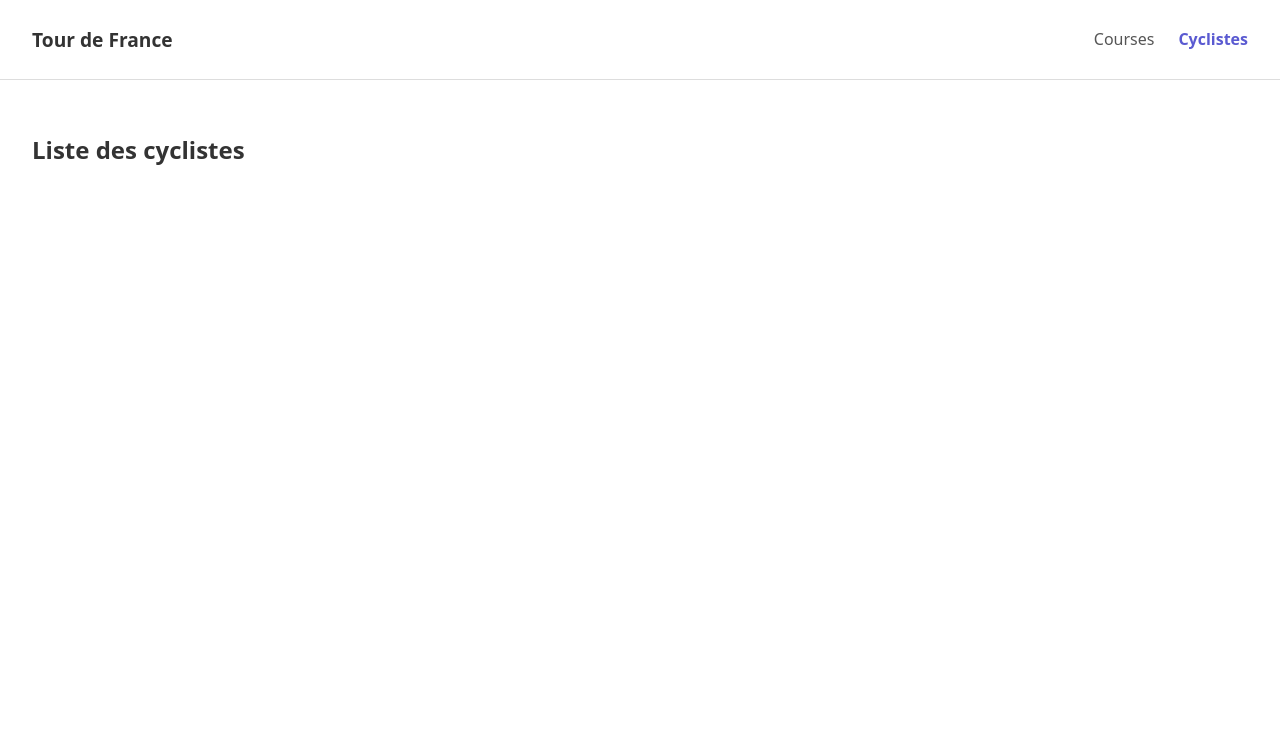
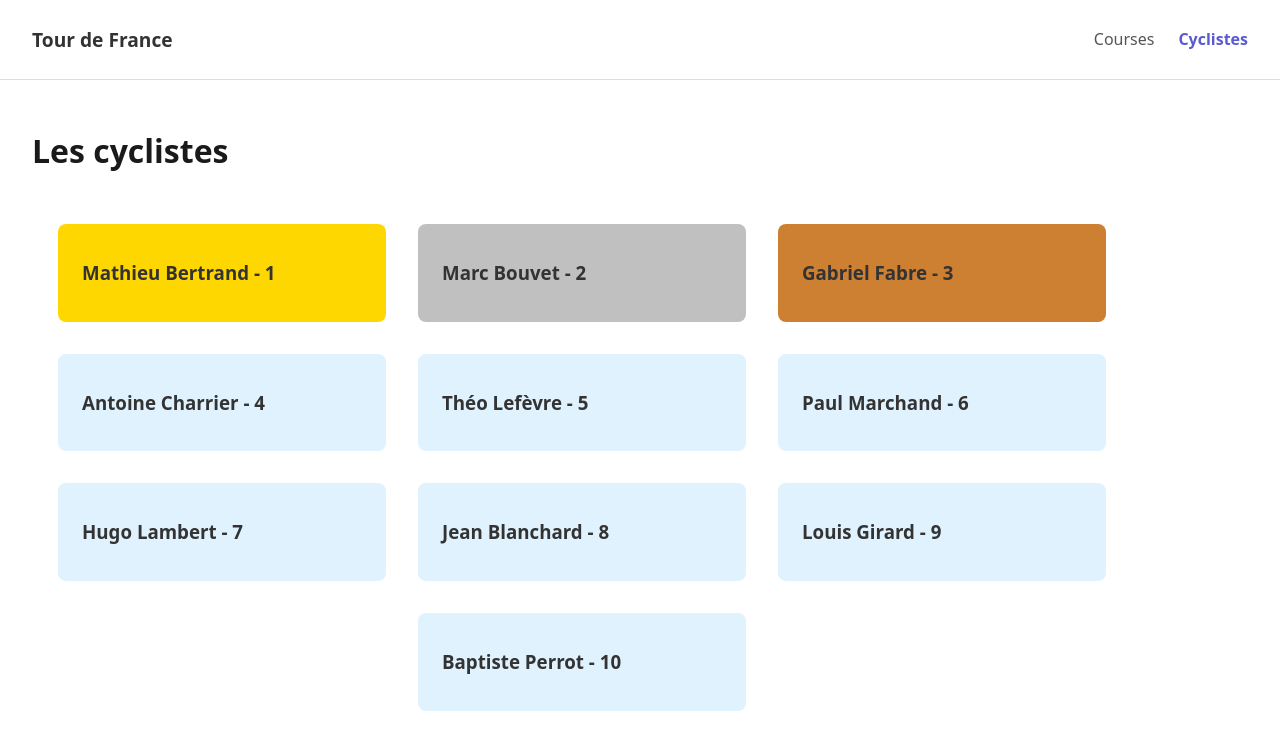
Before and after one commit to poloine/france-cyclist-tour, a React (Vite) app: page /cyclists in a window 1280 px wide. Shown: the top 750 px of the page. Built offline with nearby package versions, Linux system fonts and the light colour scheme.

Commit message:
Added cyclists components

```diff
--- /dev/null
+++ b/src/components/Cyclist.tsx
@@ -0,0 +1,43 @@
+import type {CyclistData} from "../interface/CyclistData.ts";
+import styled from "styled-components";
+import React from "react";
+
+interface CyclistProps {
+    cyclist: CyclistData;
+    onClick?: (cyclist: CyclistData) => void;
+}
+
+const CyclistCard = styled.div<{ $ranking: number }>`
+    border-color: #e0f2fe;
+    border-radius: 8px;
+    background-color: ${({ $ranking }) => {
+        switch ($ranking) {
+            case 1:
+                return "#ffd700"; // Gold
+            case 2:
+                return "#c0c0c0"; // Silver
+            case 3:
+                return "#cd7f32"; // Bronze
+            default:
+                return "#e0f2fe"; // Default color
+        }
+    }};
+    width: 280px;
+    padding: 1rem 1.5rem;
+    transition: border-color 0.3s ease, transform 0.2s ease;
+    cursor: pointer;
+
+    &:hover {
+        transform: translateY(-2px);
+    }
+`;
+
+const Cyclist: React.FC<CyclistProps> = ({cyclist, onClick}) => {
+    return (
+        <CyclistCard $ranking={cyclist.ranking} onClick={() => onClick?.(cyclist)}>
+            <h3>{cyclist.name} - {cyclist.ranking}</h3>
+        </CyclistCard>
+    );
+}
+
+export default Cyclist;
--- /dev/null
+++ b/src/components/ListCyclists.tsx
@@ -0,0 +1,30 @@
+import type {CyclistData} from "../interface/CyclistData.ts";
+import Cyclist from "./Cyclist.tsx";
+import React from "react";
+import styled from "styled-components";
+
+interface ListCyclistsProps {
+    cyclists: CyclistData[];
+    onSelectCyclist?: (cyclist: CyclistData) => void;
+}
+
+const ListContainer = styled.div`
+    flex: 1;
+    max-width: 1100px;
+    display: flex;
+    justify-content: center;
+    flex-wrap: wrap;
+    gap: 2em;
+`;
+
+const ListCyclists: React.FC<ListCyclistsProps> = ({cyclists, onSelectCyclist}) => {
+    return (
+        <ListContainer>
+            {cyclists.map((cyclist, index) => (
+                <Cyclist key={index} cyclist={cyclist} onClick={onSelectCyclist}/>
+            ))}
+        </ListContainer>
+    );
+}
+
+export default ListCyclists;
--- a/src/pages/Cyclists.tsx
+++ b/src/pages/Cyclists.tsx
@@ -1,7 +1,32 @@
 import React from "react";
+import styled from "styled-components";
+import ListCyclists from "../components/ListCyclists.tsx";
+import {cyclists} from "../assets/datas.ts";
+import type {CyclistData} from "../interface/CyclistData.ts";
+
+const PageContainer = styled.div`
+    margin: 0 auto;
+    display: flex;
+    justify-content: center;
+    flex-direction: column;
+    gap: 2rem;
+`;
+
+const Title = styled.h1`
+    font-size: 2rem;
+    color: #1a1a1a;
+    margin-bottom: 1.5rem;
+`;
 
 const Cyclists: React.FC = () => {
-    return <h2>Liste des cyclistes</h2>; //WIP
+    const sortedCyclists: CyclistData[] = cyclists.sort((a, b) => a.ranking - b.ranking);
+    return (
+        <PageContainer>
+            <Title>Les cyclistes</Title>
+
+            <ListCyclists cyclists={sortedCyclists} onSelectCyclist={() => "alert('ok')"}/>
+        </PageContainer>
+    );
 };
 
 export default Cyclists;
```
